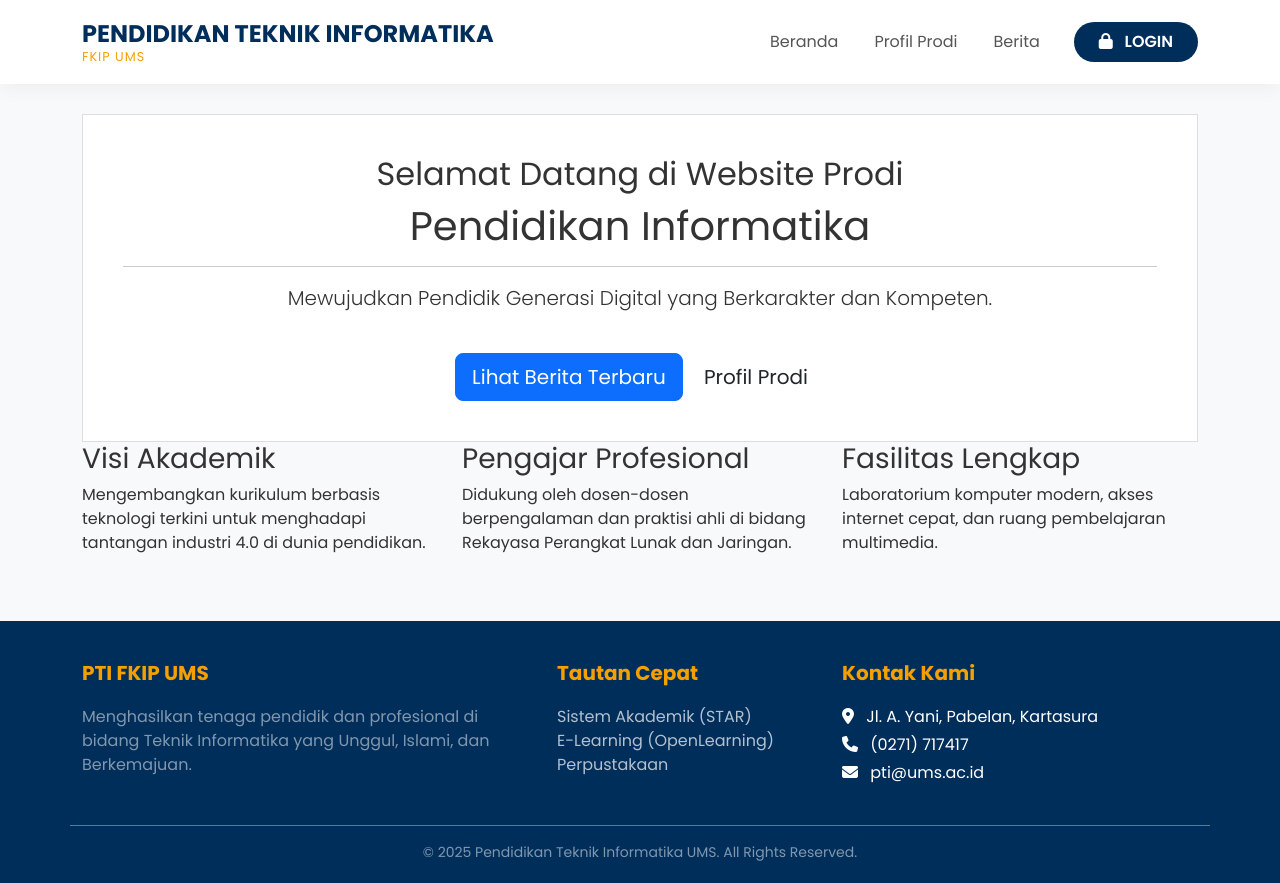
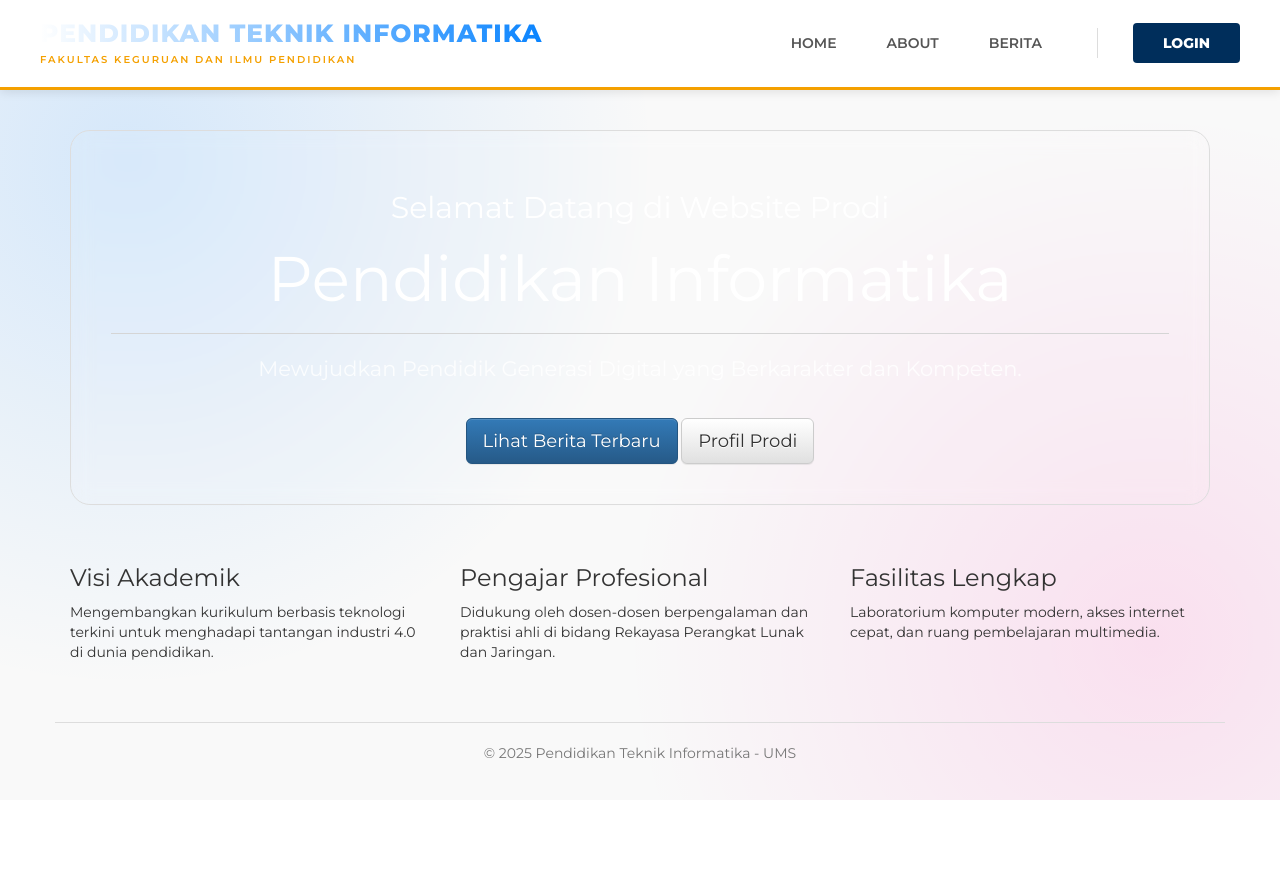
Before and after one commit to dimaswahyuprasetyoo/django-blog, a Django app: page / in a window 1280 px wide. After the commit the page ends 800 px from the top, so only its background shows below. Run offline with Django 5.2, Linux system fonts and the light colour scheme; some libraries are stand-ins or nearby versions.

Commit message:
Update file static dan blog

```diff
--- a/blog/templates/blog/base.html
+++ b/blog/templates/blog/base.html
@@ -4,200 +4,175 @@
     <head>
         <meta charset="utf-8">
         <meta name="viewport" content="width=device-width, initial-scale=1">
-    <title>Pendidikan Teknik Informatika - FKIP UMS</title>
+        <title>Pendidikan Teknik Informatika FKIP</title>
 
-    <link href="https://cdn.jsdelivr.net/npm/bootstrap@5.3.0/dist/css/bootstrap.min.css" rel="stylesheet">
+        <link rel="stylesheet" href="//maxcdn.bootstrapcdn.com/bootstrap/3.2.0/css/bootstrap.min.css">
+        <link rel="stylesheet" href="//maxcdn.bootstrapcdn.com/bootstrap/3.2.0/css/bootstrap-theme.min.css">
 
-    <link href="https://fonts.googleapis.com/css2?family=Poppins:wght@300;400;600;700&display=swap" rel="stylesheet">
+        <link href="//fonts.googleapis.com/css?family=Montserrat:wght@400;600;800&display=swap" rel="stylesheet" type="text/css">
 
-    <link rel="stylesheet" href="https://cdnjs.cloudflare.com/ajax/libs/font-awesome/6.4.0/css/all.min.css">
+        <link rel="stylesheet" href="https://cdnjs.cloudflare.com/ajax/libs/font-awesome/4.7.0/css/font-awesome.min.css">
+
+        <link rel="stylesheet" href="{% static 'css/blog.css' %}">
 
         <style>
-        :root {
-            --ums-blue: #002e5b; /* Biru UMS */
-            --ums-gold: #f4a000; /* Kuning/Emas UMS */
-            --light-bg: #f8f9fa;
+            /* --- UPDATE STYLE --- */
+            body {
+                margin: 0;
+                padding: 0;
+                font-family: 'Montserrat', sans-serif;
+                background-color: #f9f9f9; /* Background sedikit abu biar tidak silau */
+                color: #333;
             }
 
-        body {
-            font-family: 'Poppins', sans-serif;
-            background-color: var(--light-bg);
-            color: #333;
+            /* Header Style */
+            .page-header {
+                display: flex;
+                justify-content: space-between;
+                align-items: center;
+                padding: 20px 40px;
+                margin-top: 0;
+                margin-bottom: 40px;
+                background-color: #fff; /* Header putih bersih */
+                border-bottom: 3px solid #f4a000; /* Garis Oranye UMS */
+                box-shadow: 0 2px 10px rgba(0,0,0,0.1); /* Bayangan halus */
+            }
+
+            /* Branding Kiri */
+            .header-branding {
                 display: flex;
                 flex-direction: column;
-            min-height: 100vh;
             }
 
-        /* NAVBAR STYLING */
-        .navbar {
-            background-color: white;
-            box-shadow: 0 4px 20px rgba(0,0,0,0.05);
-            padding: 15px 0;
-        }
-
-        .navbar-brand {
-            font-weight: 700;
-            color: var(--ums-blue) !important;
-            font-size: 1.5rem;
-            line-height: 1.2;
-        }
-
-        .navbar-brand span {
-            display: block;
-            font-size: 0.8rem;
-            color: var(--ums-gold);
-            font-weight: 500;
+            .header-branding h1 {
+                margin: 0;
+                font-size: 2.2rem;
+                font-weight: 800;
+                text-transform: uppercase;
                 letter-spacing: 1px;
             }
 
-        .nav-link {
-            color: #555 !important;
-            font-weight: 500;
-            margin: 0 10px;
-            transition: all 0.3s;
+            .header-branding h1 a {
+                text-decoration: none;
+                color: #002e5b; /* Biru UMS */
             }
 
-        .nav-link:hover, .nav-link.active {
-            color: var(--ums-blue) !important;
-            transform: translateY(-2px);
+            .header-branding h1 a:hover {
+                color: #004080;
             }
 
-        /* BUTTONS */
-        .btn-primary-ums {
-            background-color: var(--ums-blue);
-            color: white;
-            border-radius: 50px;
-            padding: 8px 25px;
-            border: none;
+            .header-subtitle {
+                color: #f4a000; /* Kuning/Oranye FKIP UMS */
+                font-size: 1rem;
                 font-weight: 600;
-            transition: all 0.3s;
+                text-transform: uppercase;
+                letter-spacing: 2px;
+                margin-top: 5px;
             }
 
-        .btn-primary-ums:hover {
-            background-color: #004080;
-            transform: scale(1.05);
-            box-shadow: 0 5px 15px rgba(0, 46, 91, 0.3);
-            color: white;
+            /* Navigasi Kanan */
+            .header-actions {
+                display: flex;
+                align-items: center;
+                gap: 20px;
             }
 
-        /* MAIN CONTENT CONTAINER */
-        .main-wrapper {
-            flex: 1;
-            padding-top: 30px;
-            padding-bottom: 50px;
+            /* Menu Links */
+            .nav-pills-glass {
+                display: flex;
+                gap: 10px;
             }
 
-        /* FOOTER */
-        footer {
-            background-color: var(--ums-blue);
-            color: white;
-            padding: 40px 0 20px 0;
-            margin-top: auto;
+            .nav-pills-glass a {
+                color: #555;
+                font-weight: 600;
+                text-decoration: none;
+                padding: 10px 20px;
+                border-radius: 50px;
+                transition: all 0.3s ease;
+                font-size: 1.4rem; /* Ukuran font disesuaikan */
+                text-transform: uppercase;
             }
 
-        footer h5 {
-            color: var(--ums-gold);
-            font-weight: 700;
-            margin-bottom: 20px;
+            .nav-pills-glass a:hover {
+                background-color: #002e5b;
+                color: #fff;
             }
 
-        footer a {
-            color: rgba(255,255,255,0.7);
+            /* Tombol Login */
+            .btn-login-big {
+                background: #002e5b; /* Biru UMS */
+                color: white !important;
+                padding: 10px 30px;
+                border-radius: 4px;
+                font-weight: bold;
+                font-size: 1.4rem;
                 text-decoration: none;
-            transition: 0.3s;
+                transition: background 0.2s;
             }
 
-        footer a:hover {
-            color: white;
-            padding-left: 5px;
+            .btn-login-big:hover {
+                background: #004080;
+                text-decoration: none;
+            }
+
+            .user-info {
+                font-size: 1.4rem;
+                display: flex;
+                align-items: center;
+                gap: 15px;
+            }
+
+            /* Helper untuk konten About */
+            .box-visimisi {
+                background: #fff;
+                padding: 20px;
+                border-radius: 8px;
+                box-shadow: 0 2px 5px rgba(0,0,0,0.05);
+                margin-bottom: 20px;
+                border-left: 5px solid #002e5b;
             }
         </style>
     </head>
+
     <body>
+        <div class="page-header">
 
-    <nav class="navbar navbar-expand-lg sticky-top">
-        <div class="container">
-            <a class="navbar-brand" href="{% url 'landing_page' %}">
-                PENDIDIKAN TEKNIK INFORMATIKA
-                <span>FKIP UMS</span>
-            </a>
+            <div class="header-branding">
+                <h1><a href="{% url 'landing_page' %}">Pendidikan Teknik Informatika</a></h1>
+                <div class="header-subtitle">Fakultas Keguruan dan Ilmu Pendidikan</div>
+            </div>
 
-            <button class="navbar-toggler" type="button" data-bs-toggle="collapse" data-bs-target="#navbarNav">
-                <span class="navbar-toggler-icon"></span>
-            </button>
+            <div class="header-actions">
 
-            <div class="collapse navbar-collapse justify-content-end" id="navbarNav">
-                <ul class="navbar-nav align-items-center">
-                    <li class="nav-item">
-                        <a class="nav-link" href="{% url 'landing_page' %}">Beranda</a>
-                    </li>
-                    <li class="nav-item">
-                        <a class="nav-link" href="{% url 'about_page' %}">Profil Prodi</a>
-                    </li>
-                    <li class="nav-item">
-                        <a class="nav-link" href="{% url 'post_list' %}">Berita</a>
-                    </li>
+                <nav class="nav-pills-glass">
+                    <a href="{% url 'landing_page' %}">Home</a>
+                    <a href="{% url 'about_page' %}">About</a>
+                    <a href="{% url 'post_list' %}">Berita</a>
+                </nav>
 
-                    <li class="nav-item ms-lg-3">
+                <div style="width: 1px; height: 30px; background: #ddd; margin: 0 15px;"></div>
+
                 {% if user.is_authenticated %}
-                            <div class="dropdown">
-                                <a class="btn btn-outline-primary dropdown-toggle rounded-pill px-4" href="#" role="button" data-bs-toggle="dropdown">
-                                    <i class="fas fa-user-circle me-1"></i> {{ user.username }}
-                                </a>
-                                <ul class="dropdown-menu dropdown-menu-end shadow border-0">
-                                    <li><a class="dropdown-item" href="{% url 'post_new' %}"><i class="fas fa-plus me-2"></i> Tulis Berita</a></li>
-                                    <li><hr class="dropdown-divider"></li>
-                                    <li><a class="dropdown-item text-danger" href="{% url 'logout' %}"><i class="fas fa-sign-out-alt me-2"></i> Logout</a></li>
-                                </ul>
+                    <div class="user-info">
+                        <span>Halo, <strong>{{ user.username }}</strong></span>
+                        <a href="{% url 'post_new' %}" class="btn btn-default btn-sm">+ Berita</a>
+                        <a href="{% url 'logout' %}" style="color: #d9534f; font-weight: bold; margin-left: 10px;">Log out</a>
                     </div>
                 {% else %}
-                            <a href="{% url 'login' %}" class="btn btn-primary-ums">
-                                <i class="fas fa-lock me-2"></i> LOGIN
-                            </a>
+                    <a href="{% url 'login' %}" class="btn-login-big">LOGIN</a>
                 {% endif %}
-                    </li>
-                </ul>
+
             </div>
         </div>
-    </nav>
 
-    <div class="main-wrapper">
         <div class="container">
             {% block content %}
             {% endblock %}
         </div>
+
+        <div class="container" style="margin-top: 50px; border-top: 1px solid #ddd; padding: 20px 0; text-align: center; color: #777;">
+            <p>&copy; {% now "Y" %} Pendidikan Teknik Informatika - UMS</p>
         </div>
-
-    <footer>
-        <div class="container">
-            <div class="row">
-                <div class="col-md-5 mb-4">
-                    <h5>PTI FKIP UMS</h5>
-                    <p class="text-white-50">Menghasilkan tenaga pendidik dan profesional di bidang Teknik Informatika yang Unggul, Islami, dan Berkemajuan.</p>
-                </div>
-                <div class="col-md-3 mb-4">
-                    <h5>Tautan Cepat</h5>
-                    <ul class="list-unstyled">
-                        <li><a href="#">Sistem Akademik (STAR)</a></li>
-                        <li><a href="#">E-Learning (OpenLearning)</a></li>
-                        <li><a href="#">Perpustakaan</a></li>
-                    </ul>
-                </div>
-                <div class="col-md-4 mb-4">
-                    <h5>Kontak Kami</h5>
-                    <p class="mb-1"><i class="fas fa-map-marker-alt me-2"></i> Jl. A. Yani, Pabelan, Kartasura</p>
-                    <p class="mb-1"><i class="fas fa-phone me-2"></i> (0271) 717417</p>
-                    <p><i class="fas fa-envelope me-2"></i> pti@ums.ac.id</p>
-                </div>
-            </div>
-            <div class="row pt-3 border-top border-secondary">
-                <div class="col-12 text-center text-white-50 small">
-                    &copy; {% now "Y" %} Pendidikan Teknik Informatika UMS. All Rights Reserved.
-                </div>
-            </div>
-        </div>
-    </footer>
-
-    <script src="https://cdn.jsdelivr.net/npm/bootstrap@5.3.0/dist/js/bootstrap.bundle.min.js"></script>
     </body>
 </html>
```
Lines whose indentation alone changed are shown as unchanged.
